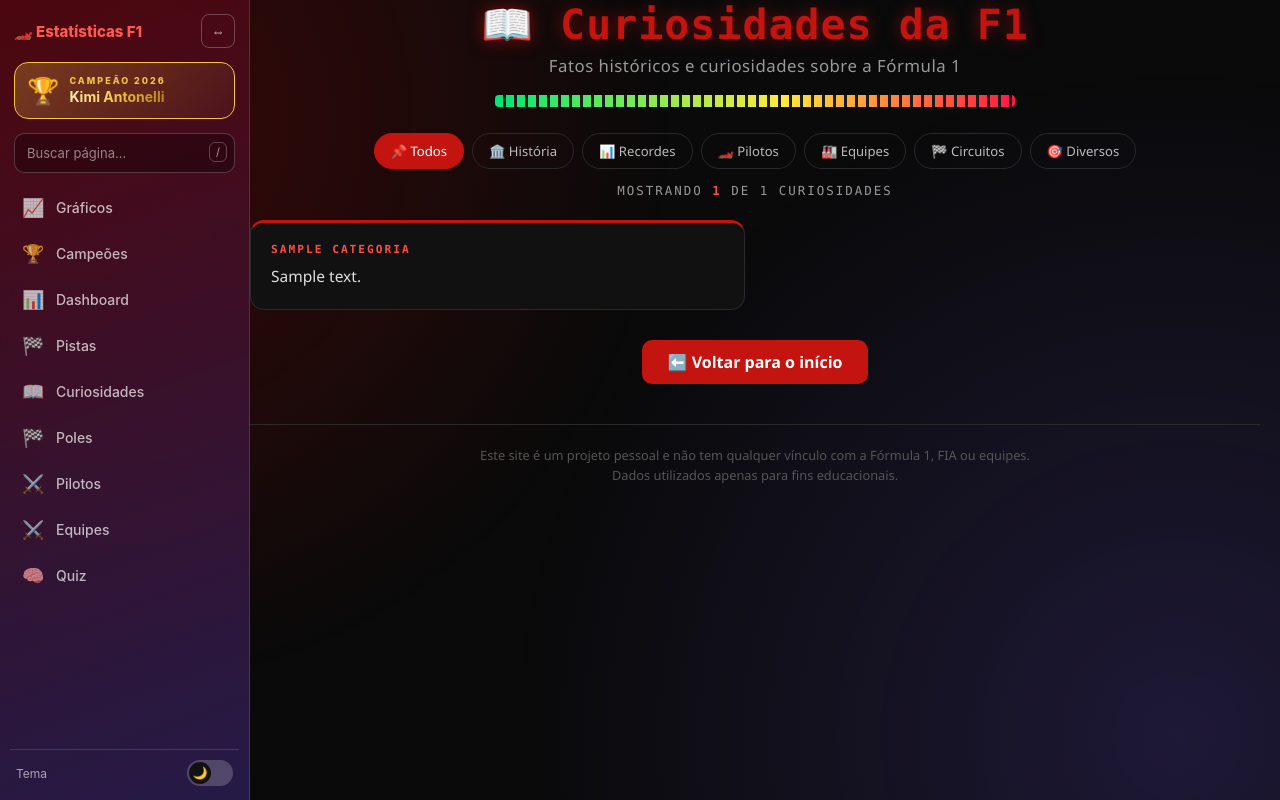
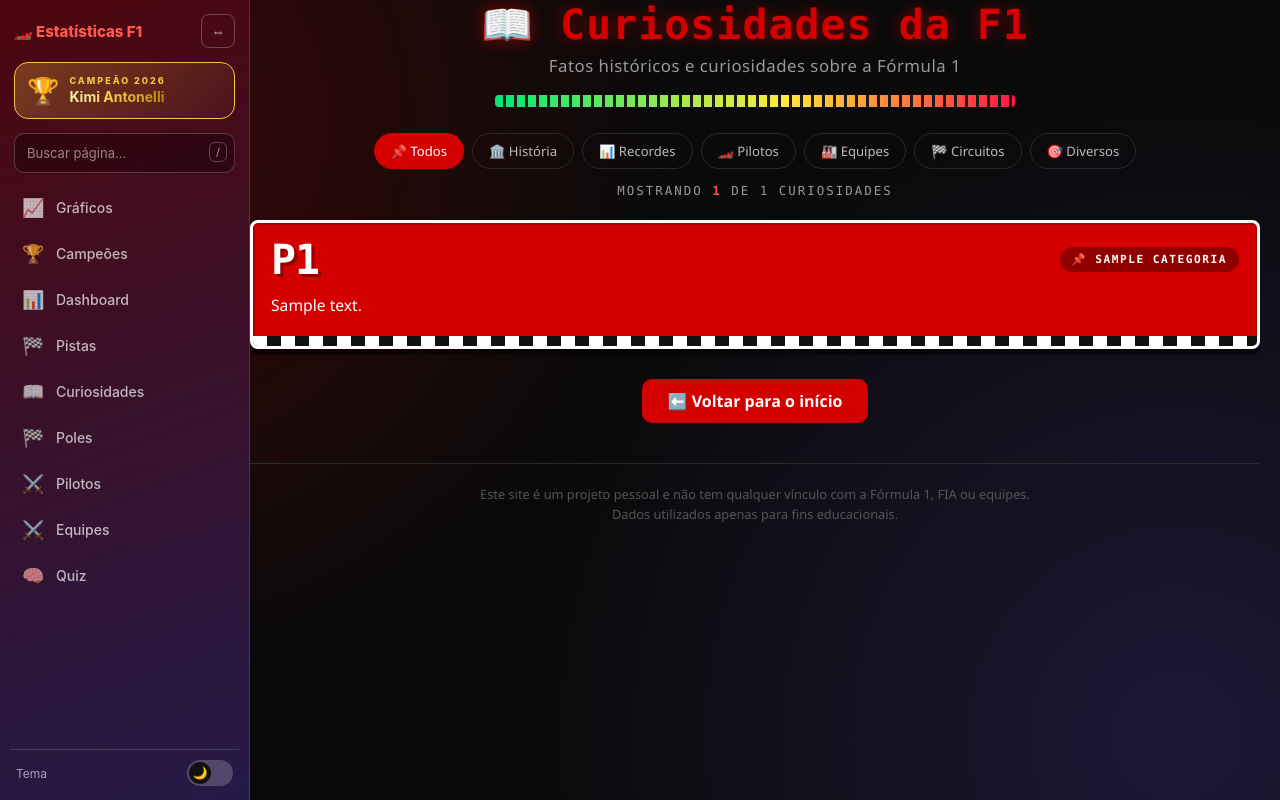
Before and after one commit to leonardopauloalmeida-web/f1-stats-site, a Flask app: template templates/curiosidades.html in a window 1280 px wide. Run offline with Flask 3, Linux system fonts and the light colour scheme; the template is opened without the code that fills it: most values are stand-ins (such as "Sample title", 1, 10 or a date in 2020).

Commit message:
Atualiza curiosidades com Kimi Antonelli e ajusta layout

```diff
--- a/curiosidades.csv
+++ b/curiosidades.csv
@@ -39,3 +39,4 @@ Diversos,"O GP de Mônaco é realizado nas ruas de Monte Carlo."
 Diversos,"O GP do México é disputado em uma das maiores altitudes do calendário da Fórmula 1."
 Diversos,"O GP de Las Vegas utiliza parte da famosa Las Vegas Strip durante a corrida."
 Diversos,"O GP da Austrália é tradicionalmente realizado no circuito de Albert Park, em Melbourne."
+Diversos,"O kimi Antonelli é o piloto mais jovem a ser campeão da Fórmula 1 aos 20 anos."
--- a/templates/curiosidades.html
+++ b/templates/curiosidades.html
@@ -12,10 +12,10 @@
             --card: #111111;
             --line: #2a2a2a;
             /* Troque o vermelho do site mudando só estas três linhas */
-            --cor: #c41410;          /* vermelho fosco clássico (botões, bordas, título) */
-            --cor-forte: #e10600;    /* vermelho mais vivo (ao passar o mouse) */
-            --cor-texto: #ff4d44;    /* vermelho claro para textos pequenos (mais legível no preto) */
-            --cor-brilho: 196, 20, 16;  /* a mesma cor em RGB, para as sombras */
+            --cor: #d40000;          /* Rosso Corsa (botões, bordas, título, cartões) */
+            --cor-forte: #f01414;    /* vermelho mais vivo (ao passar o mouse) */
+            --cor-texto: #ff4a4a;    /* vermelho claro para textos pequenos (mais legível no preto) */
+            --cor-brilho: 212, 0, 0;  /* a mesma cor em RGB, para as sombras */
             --texto: #e8e8e8;
             --muted: #999999;
             --mono: ui-monospace, 'SFMono-Regular', Consolas, monospace;
@@ -104,39 +104,67 @@
         }
         .contagem b { color: var(--cor-texto); }
 
-        /* ===== GRID DE CURIOSIDADES ===== */
+        /* ===== CARTÕES: PLACA DE BOX ===== */
         .curiosidade-grid {
             display: grid;
-            grid-template-columns: 1fr 1fr;
+            grid-template-columns: repeat(auto-fit, minmax(270px, 1fr));
             gap: 20px;
             margin-bottom: 30px;
         }
         .curiosidade-card {
-            background: var(--card);
-            border-radius: 14px;
-            padding: 20px;
-            border: 1px solid var(--line);
-            border-top: 3px solid var(--cor);
-            transition: 0.3s;
+            position: relative;
+            overflow: hidden;
+            background: var(--cor);
+            color: #fff;
+            border: 3px solid #fff;
+            border-radius: 8px;
+            padding: 16px 18px 28px;
+            box-shadow: inset 0 0 0 2px rgba(0, 0, 0, 0.18), 0 6px 0 rgba(0, 0, 0, 0.45);
+            transition: transform 0.25s, box-shadow 0.25s;
         }
         .curiosidade-card:hover {
-            border-color: var(--cor);
-            transform: translateY(-3px);
-            box-shadow: 0 8px 26px rgba(var(--cor-brilho), 0.2);
+            transform: translateY(-5px) rotate(-0.5deg);
+            box-shadow: inset 0 0 0 2px rgba(0, 0, 0, 0.18), 0 12px 0 rgba(0, 0, 0, 0.45), 0 14px 30px rgba(var(--cor-brilho), 0.35);
+        }
+        .curiosidade-card .topo {
+            display: flex;
+            align-items: center;
+            justify-content: space-between;
+            gap: 10px;
+        }
+        .curiosidade-card .numero {
+            font-family: var(--mono);
+            font-size: 2.6em;
+            font-weight: 900;
+            line-height: 1;
+            letter-spacing: -1px;
+            text-shadow: 3px 3px 0 rgba(0, 0, 0, 0.3);
         }
         .curiosidade-card .categoria {
             font-family: var(--mono);
             font-size: 0.7em;
-            color: var(--cor-texto);
+            color: #fff;
             text-transform: uppercase;
-            letter-spacing: 2px;
+            letter-spacing: 1.5px;
             font-weight: 700;
+            background: rgba(0, 0, 0, 0.32);
+            border-radius: 99px;
+            padding: 6px 12px;
+            white-space: nowrap;
         }
         .curiosidade-card .texto {
-            margin-top: 8px;
-            color: #ddd;
+            margin-top: 12px;
+            color: #fff;
             line-height: 1.6;
-            font-size: 0.97em;
+            font-size: 0.98em;
+        }
+        .curiosidade-card .texto a { color: #fff; }
+        /* faixa quadriculada na base da placa */
+        .curiosidade-card .faixa {
+            position: absolute;
+            left: 0; right: 0; bottom: 0;
+            height: 10px;
+            background: repeating-linear-gradient(90deg, #ffffff 0 14px, #111111 14px 28px);
         }
 
         .btn-voltar {
@@ -192,11 +220,16 @@
         </div>
         <div class="contagem" id="contagem"></div>
 
+        {% set icones = {'História': '🏛️', 'Recordes': '📊', 'Pilotos': '🏎️', 'Equipes': '🏭', 'Circuitos': '🏁', 'Diversos': '🎯'} %}
         <div class="curiosidade-grid" id="curiosidades-grid">
             {% for c in curiosidades %}
             <div class="curiosidade-card" data-categoria="{{ c.categoria }}">
-                <div class="categoria">{{ c.categoria }}</div>
+                <div class="topo">
+                    <span class="numero">P{{ loop.index }}</span>
+                    <span class="categoria">{{ icones.get(c.categoria, '📌') }} {{ c.categoria }}</span>
+                </div>
                 <div class="texto">{{ c.texto | safe }}</div>
+                <div class="faixa"></div>
             </div>
             {% endfor %}
         </div>
```
